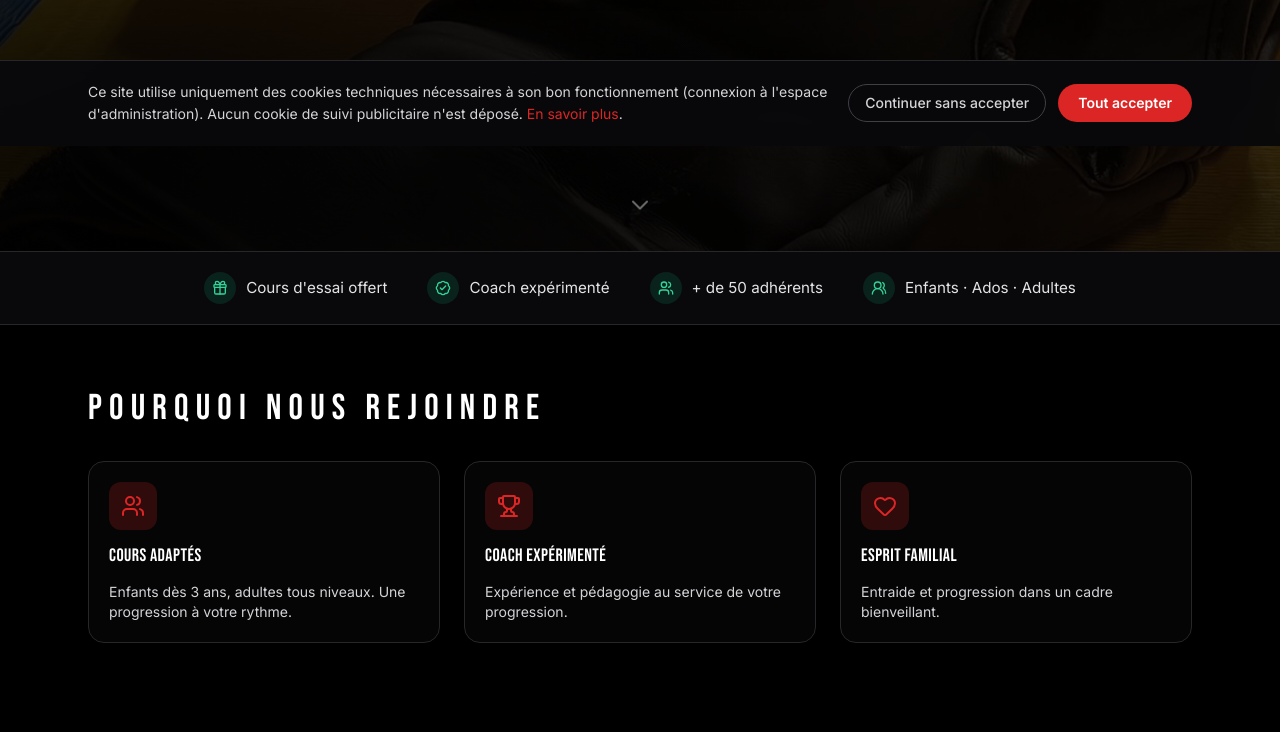
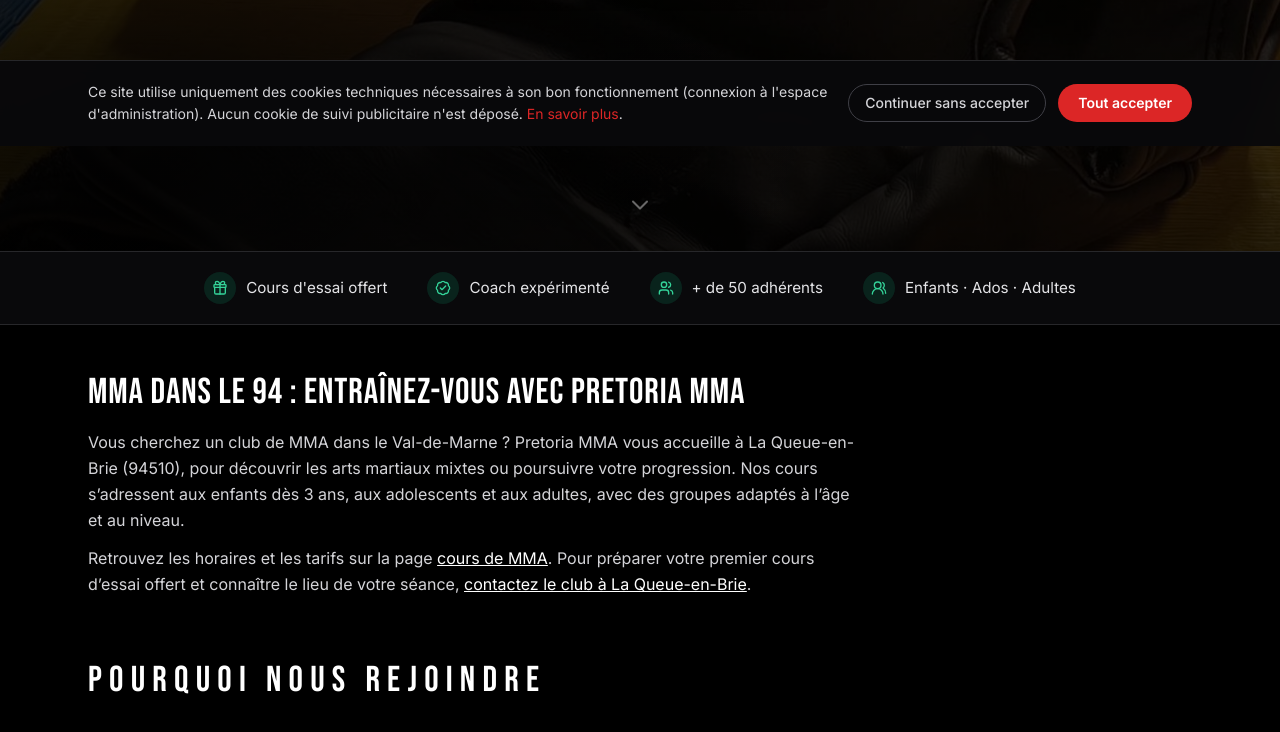
Before and after one commit to Pretoriamma94/site-pretoria-mma, a Next.js app: page / in a window 1280 px wide. Shown: the part 654-1386 px from the top of the page. Built offline with nearby package versions, Linux system fonts and the light colour scheme; no server answers.

Commit message:
Improve local MMA 94 homepage content and public page metadata

```diff
--- a/app/contact/page.tsx
+++ b/app/contact/page.tsx
@@ -1,3 +1,4 @@
+import type { Metadata } from 'next';
 import { ContactPhones } from '@/components/ContactPhones';
 import { ContactForm } from '@/components/ContactForm';
 
@@ -81,3 +82,21 @@
     </div>
   );
 }
+export const metadata: Metadata = {
+  "title": "Contact et essai MMA à La Queue-en-Brie (94) | Pretoria MMA",
+  "description": "Contactez Pretoria MMA à La Queue-en-Brie pour découvrir les cours de MMA dans le Val-de-Marne et préparer votre premier essai.",
+  "alternates": {
+    "canonical": "/contact"
+  },
+  "openGraph": {
+    "title": "Contact et essai MMA à La Queue-en-Brie (94) | Pretoria MMA",
+    "description": "Contactez Pretoria MMA à La Queue-en-Brie pour découvrir les cours de MMA dans le Val-de-Marne et préparer votre premier essai.",
+    "url": "/contact",
+    "images": [
+      {
+        "url": "/images/logo.png",
+        "alt": "Pretoria MMA"
+      }
+    ]
+  }
+};
--- a/app/cours/page.tsx
+++ b/app/cours/page.tsx
@@ -1,3 +1,4 @@
+import type { Metadata } from 'next';
 import Image from 'next/image';
 import { Card, CardContent, CardHeader, CardTitle } from '@/components/ui/card';
 import { Button } from '@/components/ui/button';
@@ -213,3 +214,21 @@
     </div>
   );
 }
+export const metadata: Metadata = {
+  "title": "Cours de MMA dans le 94 : horaires et tarifs | Pretoria MMA",
+  "description": "Découvrez les horaires et tarifs des cours de MMA à La Queue-en-Brie, dans le Val-de-Marne : enfants, adolescents et adultes.",
+  "alternates": {
+    "canonical": "/cours"
+  },
+  "openGraph": {
+    "title": "Cours de MMA dans le 94 : horaires et tarifs | Pretoria MMA",
+    "description": "Découvrez les horaires et tarifs des cours de MMA à La Queue-en-Brie, dans le Val-de-Marne : enfants, adolescents et adultes.",
+    "url": "/cours",
+    "images": [
+      {
+        "url": "/images/logo.png",
+        "alt": "Pretoria MMA"
+      }
+    ]
+  }
+};
--- a/app/le-club/page.tsx
+++ b/app/le-club/page.tsx
@@ -1,3 +1,4 @@
+import type { Metadata } from 'next';
 import Image from 'next/image';
 import { readdir } from 'node:fs/promises';
 import path from 'node:path';
@@ -156,3 +157,21 @@
     </div>
   );
 }
+export const metadata: Metadata = {
+  "title": "Club de MMA à La Queue-en-Brie (94) | Pretoria MMA",
+  "description": "Découvrez Pretoria MMA, son équipe et son club de MMA à La Queue-en-Brie dans le Val-de-Marne (94).",
+  "alternates": {
+    "canonical": "/le-club"
+  },
+  "openGraph": {
+    "title": "Club de MMA à La Queue-en-Brie (94) | Pretoria MMA",
+    "description": "Découvrez Pretoria MMA, son équipe et son club de MMA à La Queue-en-Brie dans le Val-de-Marne (94).",
+    "url": "/le-club",
+    "images": [
+      {
+        "url": "/images/logo.png",
+        "alt": "Pretoria MMA"
+      }
+    ]
+  }
+};
--- a/app/page.tsx
+++ b/app/page.tsx
@@ -1,3 +1,4 @@
+import type { Metadata } from 'next';
 import Image from 'next/image';
 import Link from 'next/link';
 import { createServerClient } from '@/lib/supabase/server';
@@ -14,6 +15,18 @@
   UsersRound,
   ChevronDown,
 } from 'lucide-react';
+
+export const metadata: Metadata = {
+  title: 'MMA 94 : club à La Queue-en-Brie | Pretoria MMA',
+  description: 'Pratiquez le MMA dans le Val-de-Marne (94) avec Pretoria MMA à La Queue-en-Brie : cours enfants, ados et adultes, débutants bienvenus. Premier cours offert.',
+  alternates: { canonical: '/' },
+  openGraph: {
+    title: 'MMA 94 : Pretoria MMA à La Queue-en-Brie',
+    description: 'Un club de MMA dans le Val-de-Marne pour les enfants, adolescents et adultes. Découvrez les cours et venez essayer.',
+    url: '/',
+    images: [{ url: '/images/logo.png', alt: 'Pretoria MMA' }],
+  },
+};
 
 async function getLatestPosts() {
   try {
@@ -104,7 +117,7 @@
             PRETORIA MMA
           </h1>
           <p className="mb-3 text-xl text-white drop-shadow-[0_2px_8px_rgba(0,0,0,0.65)] md:text-2xl">
-            Le Club de MMA à La Queue-en-Brie (94)
+            Votre club de MMA dans le Val-de-Marne (94), à La Queue-en-Brie
           </p>
           <p className="mb-8 max-w-2xl text-base leading-relaxed text-zinc-100 drop-shadow-[0_2px_8px_rgba(0,0,0,0.55)] md:text-lg">
             Progressez en Arts Martiaux Mixtes, quel que soit votre niveau — dès 3 ans
@@ -168,6 +181,24 @@
           ))}
         </ul>
       </div>
+
+      <section className="mx-auto max-w-6xl px-4 pt-12 md:px-6" aria-labelledby="mma-94">
+        <h2 id="mma-94" className="font-display text-3xl uppercase tracking-wide text-white md:text-4xl">
+          MMA dans le 94 : entraînez-vous avec Pretoria MMA
+        </h2>
+        <p className="mt-4 max-w-3xl leading-relaxed text-zinc-300">
+          Vous cherchez un club de MMA dans le Val-de-Marne ? Pretoria MMA vous accueille
+          à La Queue-en-Brie (94510), pour découvrir les arts martiaux mixtes ou poursuivre
+          votre progression. Nos cours s’adressent aux enfants dès 3 ans, aux adolescents
+          et aux adultes, avec des groupes adaptés à l’âge et au niveau.
+        </p>
+        <p className="mt-3 max-w-3xl leading-relaxed text-zinc-300">
+          Retrouvez les horaires et les tarifs sur la page{' '}
+          <Link href="/cours" className="text-white underline">cours de MMA</Link>.
+          Pour préparer votre premier cours d’essai offert et connaître le lieu de votre séance,
+          {' '}<Link href="/contact" className="text-white underline">contactez le club à La Queue-en-Brie</Link>.
+        </p>
+      </section>
 
       {/* POURQUOI NOUS REJOINDRE - fond noir */}
       <section className="mx-auto max-w-6xl bg-black px-4 py-16 md:px-6">
```
